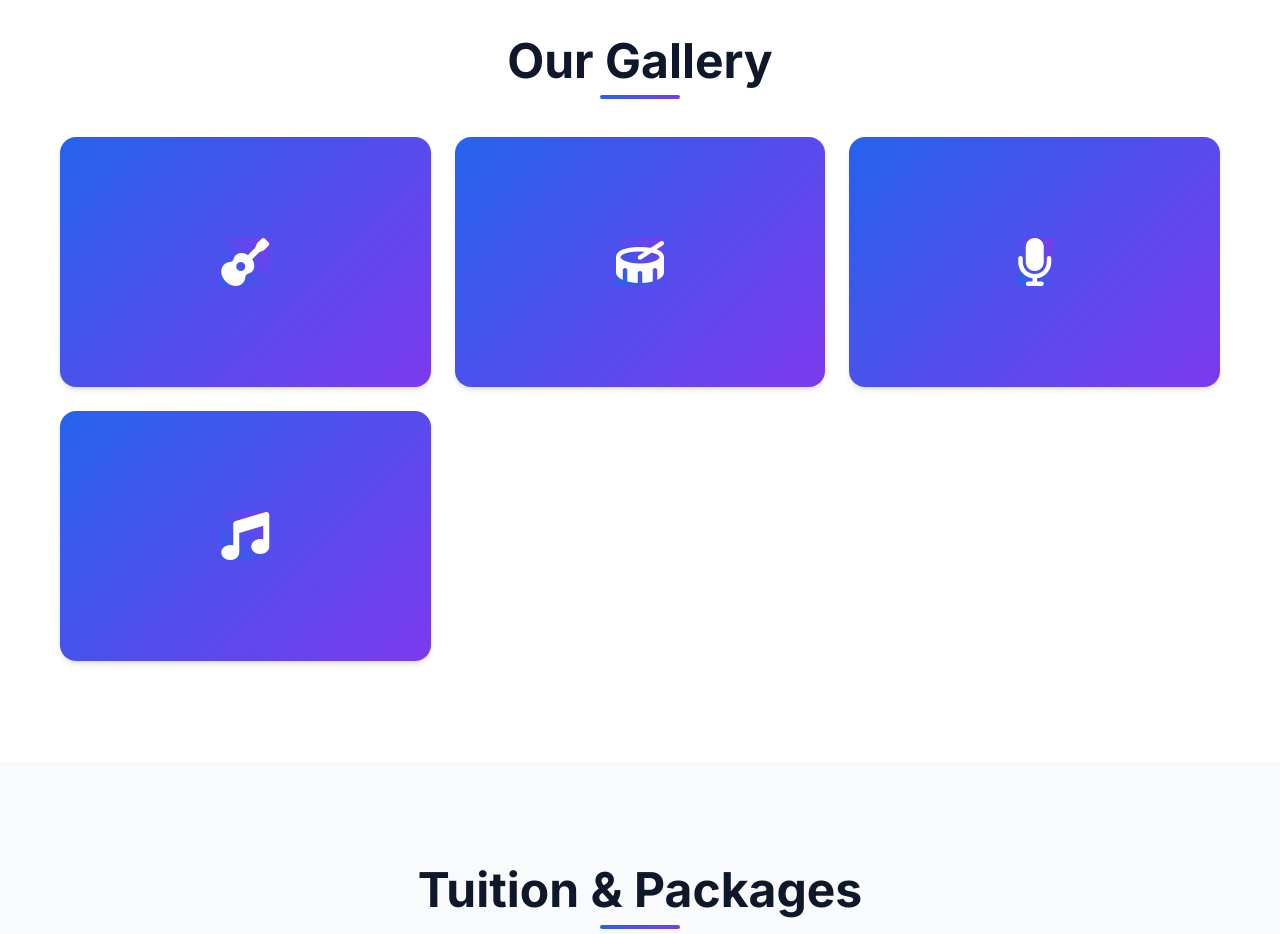
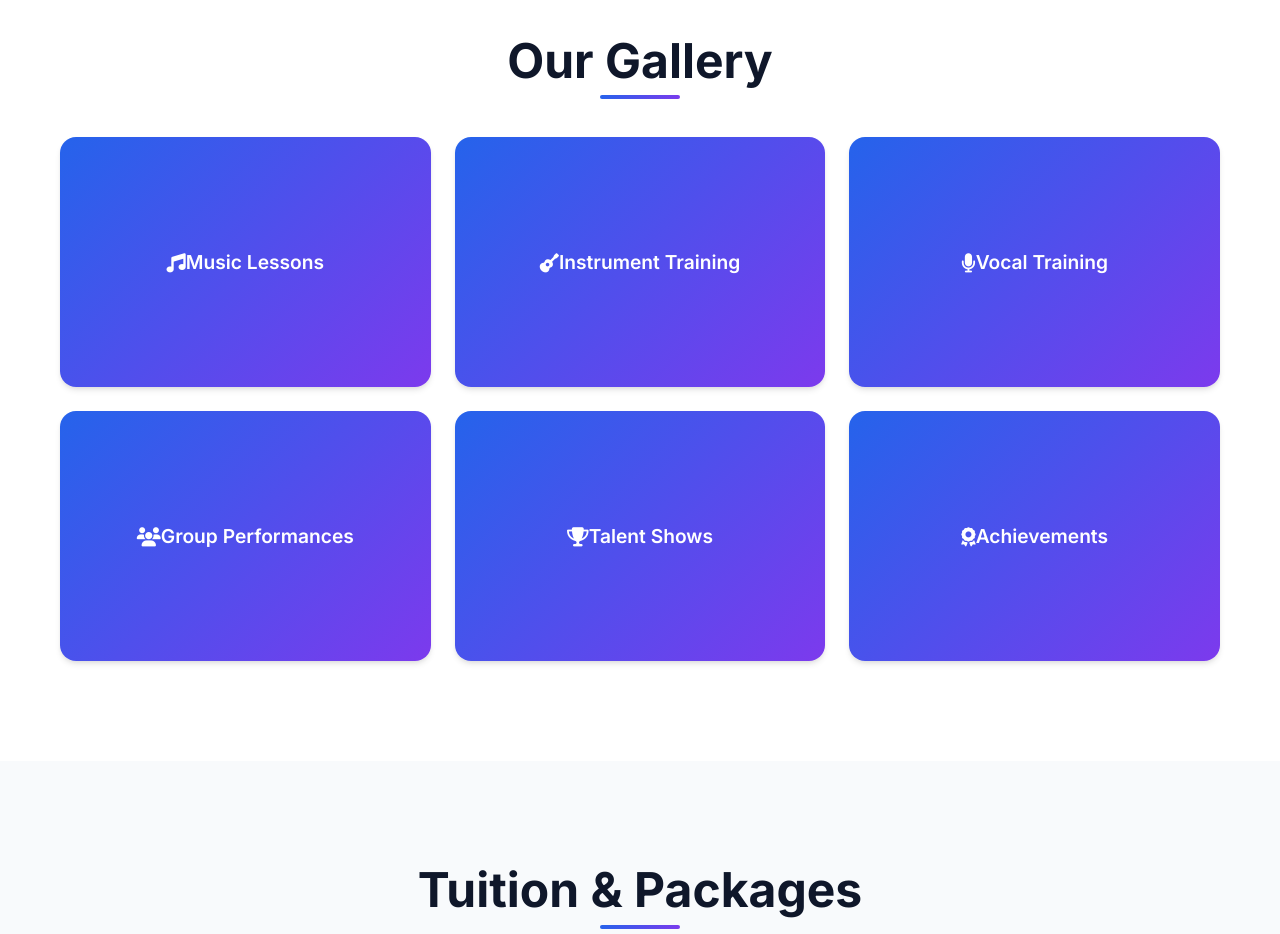
Before and after one commit to Apolloat2022/ApolloPerformingArts, a React (Vite) app: page / in a window 1280 px wide. Shown: the part 3220-4154 px from the top of the page. Built offline with nearby package versions, Linux system fonts and the light colour scheme.

Commit message:
Update Gallery.tsx

```diff
--- a/src/components/Gallery.tsx
+++ b/src/components/Gallery.tsx
@@ -1,20 +1,35 @@
 import React from 'react';
 
 const Gallery: React.FC = () => {
-  const galleryItems = ['guitar', 'drum', 'microphone', 'music'];
-
   return (
     <section id="gallery" className="gallery">
       <div className="container">
         <h2>Our Gallery</h2>
         <div className="gallery-grid">
-          {galleryItems.map((icon, i) => (
-            <div key={i} className="gallery-item">
-              <div className="gallery-img" style={{ background: `linear-gradient(45deg, var(--primary), var(--secondary))`, display: 'flex', alignItems: 'center', justifyContent: 'center', color: 'white' }}>
-                <i className={`fas fa-${icon}`} style={{ fontSize: '3rem' }}></i>
-              </div>
-            </div>
-          ))}
+          <div className="gallery-item">
+            <i className="fas fa-music"></i>
+            Music Lessons
+          </div>
+          <div className="gallery-item">
+            <i className="fas fa-guitar"></i>
+            Instrument Training
+          </div>
+          <div className="gallery-item">
+            <i className="fas fa-microphone"></i>
+            Vocal Training
+          </div>
+          <div className="gallery-item">
+            <i className="fas fa-users"></i>
+            Group Performances
+          </div>
+          <div className="gallery-item">
+            <i className="fas fa-trophy"></i>
+            Talent Shows
+          </div>
+          <div className="gallery-item">
+            <i className="fas fa-award"></i>
+            Achievements
+          </div>
         </div>
       </div>
     </section>
```
